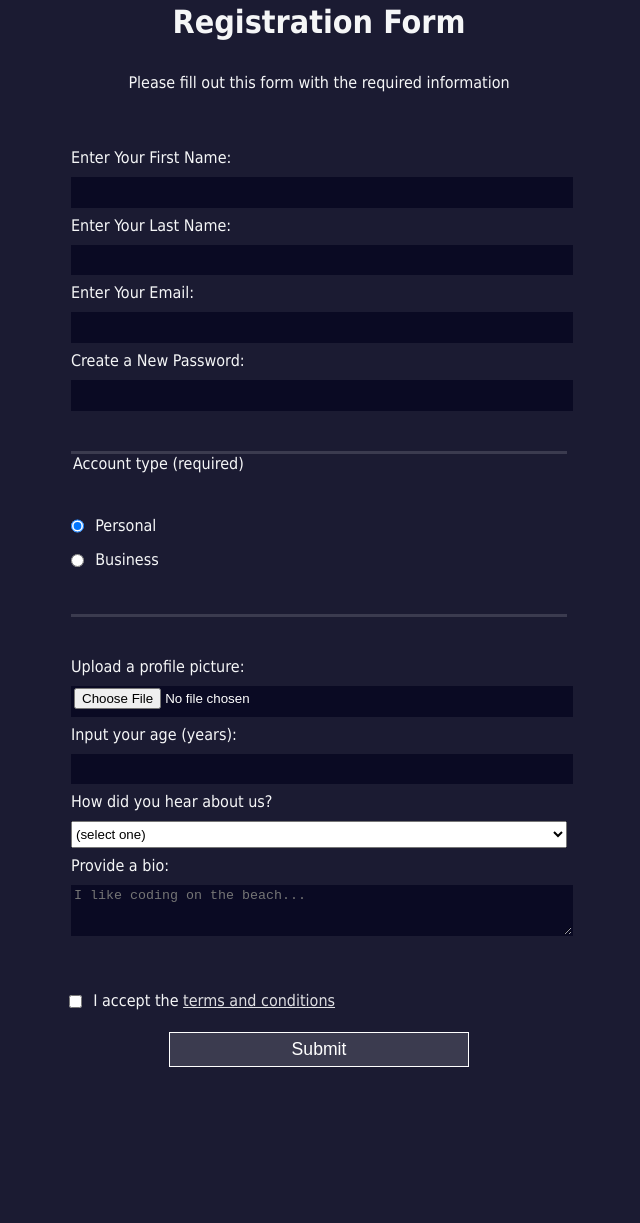
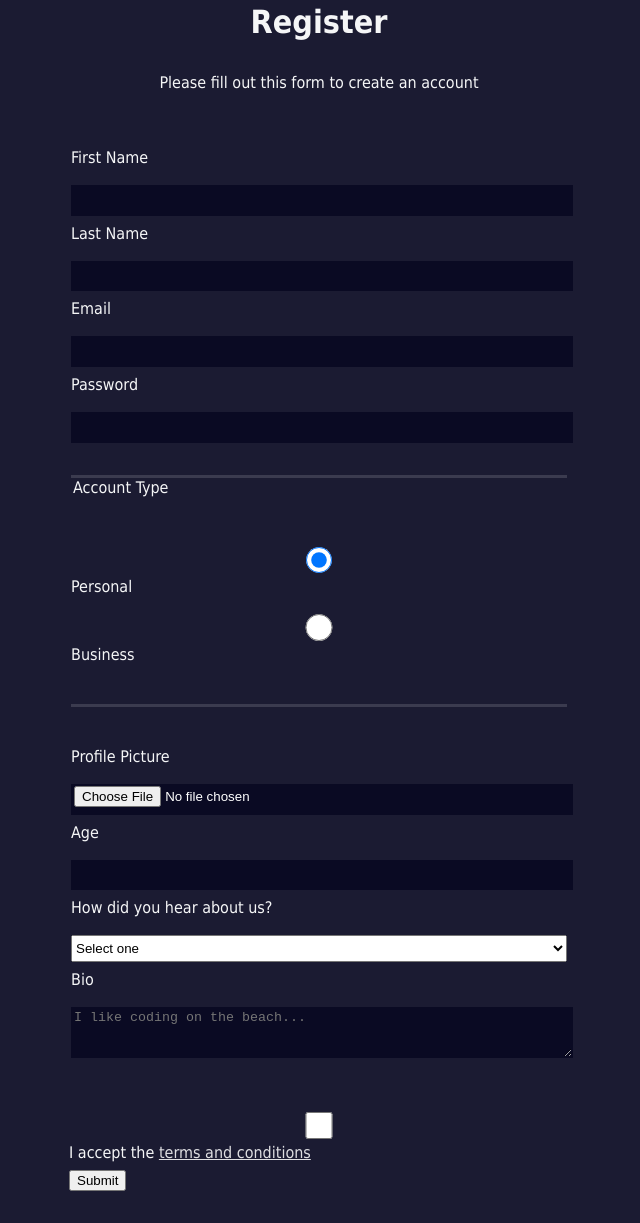
Before and after one commit to FidelValenzuela/RegistrationForm, a plain HTML site: page docs/index.html in a window 1280 px wide. Shown: the part 29-1252 px from the top of the page, without its empty margins (321-961 px from the left). Before the commit the page ends 1146 px from the top, so only its background shows below. Drawn offline with Linux system fonts and the light colour scheme.

Commit message:
Update index.html

```diff
--- a/docs/index.html
+++ b/docs/index.html
@@ -1,46 +1,64 @@
 <!DOCTYPE html>
-<!--index.html for Registration Form-->
 <html lang="en">
   <head>
     <meta charset="UTF-8">
+    <meta name="viewport" content="width=device-width, initial-scale=1.0">
     <title>Registration Form</title>
+    <link href="https://fonts.googleapis.com/css2?family=Inter:wght@400;600&display=swap" rel="stylesheet">
     <link rel="stylesheet" href="styles.css" />
   </head>
   <body>
-    <h1>Registration Form</h1>
-    <p>Please fill out this form with the required information</p>
-    <form method="post" action='https://register-demo.freecodecamp.org'>
-      <fieldset>
-        <label for="first-name">Enter Your First Name: <input id="first-name" name="first-name" type="text" required /></label>
-        <label for="last-name">Enter Your Last Name: <input id="last-name" name="last-name" type="text" required /></label>
-        <label for="email">Enter Your Email: <input id="email" name="email" type="email" required /></label>
-        <label for="new-password">Create a New Password: <input id="new-password" name="new-password" type="password" pattern="[a-z0-5]{8,}" required /></label>
-      </fieldset>
-      <fieldset>
-        <legend>Account type (required)</legend>
-        <label for="personal-account"><input id="personal-account" type="radio" name="account-type" class="inline" checked /> Personal</label>
-        <label for="business-account"><input id="business-account" type="radio" name="account-type" class="inline" /> Business</label>
-      </fieldset>
-      <fieldset>
-        <label for="profile-picture">Upload a profile picture: <input id="profile-picture" type="file" name="file" /></label>
-        <label for="age">Input your age (years): <input id="age" type="number" name="age" min="13" max="120" /></label>
-        <label for="referrer">How did you hear about us?
+    <div class="container">
+      <h1>Register</h1>
+      <p>Please fill out this form to create an account</p>
+      <form method="post" action="https://register-demo.freecodecamp.org">
+        <fieldset>
+          <label for="first-name">First Name</label>
+          <input id="first-name" name="first-name" type="text" required />
+
+          <label for="last-name">Last Name</label>
+          <input id="last-name" name="last-name" type="text" required />
+
+          <label for="email">Email</label>
+          <input id="email" name="email" type="email" required />
+
+          <label for="new-password">Password</label>
+          <input id="new-password" name="new-password" type="password" pattern="[a-z0-5]{8,}" required />
+        </fieldset>
+
+        <fieldset class="radio-group">
+          <legend>Account Type</legend>
+          <label><input type="radio" name="account-type" value="personal" checked /> Personal</label>
+          <label><input type="radio" name="account-type" value="business" /> Business</label>
+        </fieldset>
+
+        <fieldset>
+          <label for="profile-picture">Profile Picture</label>
+          <input id="profile-picture" type="file" name="file" />
+
+          <label for="age">Age</label>
+          <input id="age" type="number" name="age" min="13" max="120" />
+
+          <label for="referrer">How did you hear about us?</label>
           <select id="referrer" name="referrer">
-            <option value="">(select one)</option>
+            <option value="">Select one</option>
             <option value="1">freeCodeCamp News</option>
-            <option value="2">freeCodeCamp YouTube Channel</option>
+            <option value="2">freeCodeCamp YouTube</option>
             <option value="3">freeCodeCamp Forum</option>
             <option value="4">Other</option>
           </select>
+
+          <label for="bio">Bio</label>
+          <textarea id="bio" name="bio" rows="3" placeholder="I like coding on the beach..."></textarea>
+        </fieldset>
+
+        <label class="checkbox">
+          <input type="checkbox" required name="terms-and-conditions" />
+          I accept the <a href="https://www.freecodecamp.org/news/terms-of-service/" target="_blank">terms and conditions</a>
         </label>
-        <label for="bio">Provide a bio:
-          <textarea id="bio" name="bio" rows="3" cols="30" placeholder="I like coding on the beach..."></textarea>
-        </label>
-      </fieldset>
-      <label for="terms-and-conditions">
-        <input class="inline" id="terms-and-conditions" type="checkbox" required name="terms-and-conditions" /> I accept the <a href="https://www.freecodecamp.org/news/terms-of-service/">terms and conditions</a>
-      </label>
-      <input type="submit" value="Submit" />
-    </form>
+
+        <button type="submit">Submit</button>
+      </form>
+    </div>
   </body>
 </html>
```
